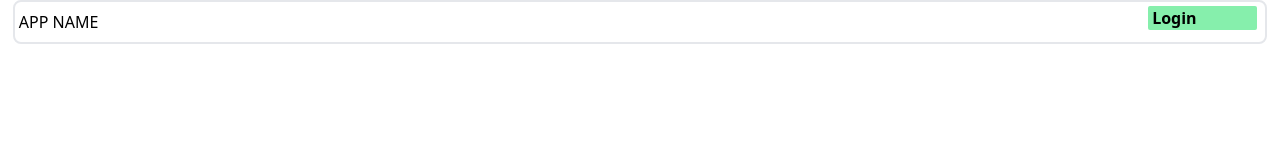
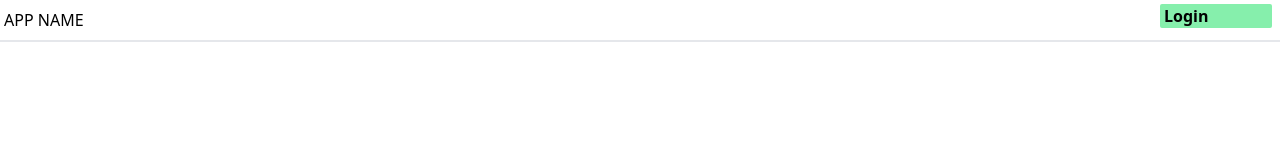
Before and after one commit to Rudy-ChunChunmaru/Django_app_project, a React (Vite) app in the folder django-react-app/frontend/: page / in a window 1280 px wide. Shown: the top 160 px of the page. Built offline with nearby package versions, Linux system fonts and the light colour scheme.

Commit message:
django react app frontend update localstrogate get token and user id and name

```diff
--- a/django-react-app/frontend/src/components/navbar.tsx
+++ b/django-react-app/frontend/src/components/navbar.tsx
@@ -1,5 +1,5 @@
 import { useEffect, useState } from "react";
-import { ACCESS_TOKEN } from "../logic/constants";
+import { ACCESS_TOKEN, USER_NAME } from "../logic/constants";
 import { useNavigate } from "react-router-dom";
 
 const Navbar = () => {
@@ -16,6 +16,17 @@ const Navbar = () => {
   };
 
   const navigate = useNavigate();
+  const User = () => {
+    return (
+      <div className="rounded-sm bg-blue-300 px-1 transition-colors hover:bg-blue-500">
+        {localStorage.getItem(USER_NAME) ? (
+          <u>{localStorage.getItem(USER_NAME)}</u>
+        ) : (
+          "user name not set"
+        )}
+      </div>
+    );
+  };
   const Login = () => {
     return (
       <div
@@ -46,17 +57,13 @@ const Navbar = () => {
   };
 
   return (
-    <div className="mx-auto flex w-[98%] flex-col rounded-lg border-2">
+    <div className="mx-auto flex w-[100%] flex-col border-b-2">
       <div className="flex w-full justify-between py-1">
         <div className="my-auto p-1">
           <h1>APP NAME</h1>
         </div>
-        <div className="flex w-[10%] flex-col px-2">
-          {loginStatus && (
-            <div className="rounded-sm bg-blue-300 px-1 transition-colors hover:bg-blue-500">
-              username
-            </div>
-          )}
+        <div className="flex min-w-[10%] max-w-fit flex-col px-2">
+          {loginStatus && <User />}
           {loginStatus ? <Logout /> : <Login />}
         </div>
       </div>
--- a/django-react-app/frontend/src/logic/constants.ts
+++ b/django-react-app/frontend/src/logic/constants.ts
@@ -1,6 +1,8 @@
 export const USER_ID = "user_id";
 export const USER_NAME = "user_name";
-export const GROUP_ID = "group_id";
-export const GROUP_NAME = "group_name";
+
+export const GROUPS_ID = "group_id";
+export const GROUPS_NAME = "group_name";
+
 export const ACCESS_TOKEN = "access";
 export const REFRESH_TOKEN = "refresh";
--- a/django-react-app/frontend/src/pages/common/login.tsx
+++ b/django-react-app/frontend/src/pages/common/login.tsx
@@ -1,7 +1,12 @@
 import { useState } from "react";
 import { useNavigate } from "react-router-dom";
 import api from "../../logic/api";
-import { ACCESS_TOKEN, REFRESH_TOKEN } from "../../logic/constants";
+import {
+  ACCESS_TOKEN,
+  REFRESH_TOKEN,
+  USER_ID,
+  USER_NAME,
+} from "../../logic/constants";
 
 type Props = {};
 
@@ -16,12 +21,17 @@ const Login = (props: Props) => {
     e.preventDefault();
 
     try {
-      const res = await api.post("api/token/", { username, password });
+      const res = await api.post("api/web/auth/", { username, password });
       if (res) {
-        localStorage.setItem(ACCESS_TOKEN, res.data.access);
-        console.info(res.data.access);
-
-        localStorage.setItem(REFRESH_TOKEN, res.data.refresh);
+        console.info(res.data);
+        localStorage.setItem(USER_ID, res.data.user.id);
+        localStorage.setItem(
+          USER_NAME,
+          `${res.data.user.first_name} ${res.data.user.last_name}`
+        );
+        localStorage.setItem(ACCESS_TOKEN, res.data.token.access);
+        // console.info(res.data.access);
+        localStorage.setItem(REFRESH_TOKEN, res.data.token.refresh);
         // console.info(res.data.refresh);
         navigate("/");
       } else {
```
